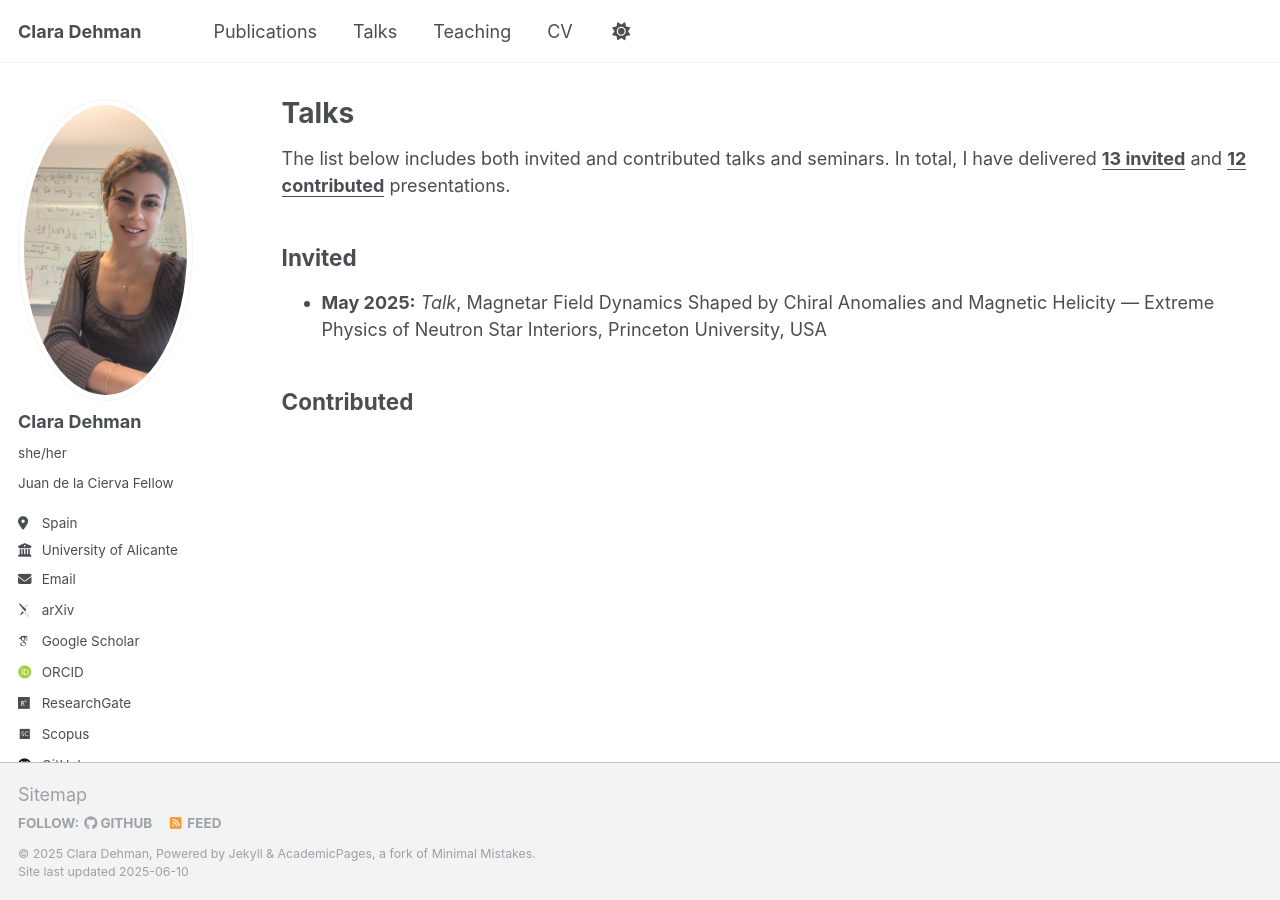
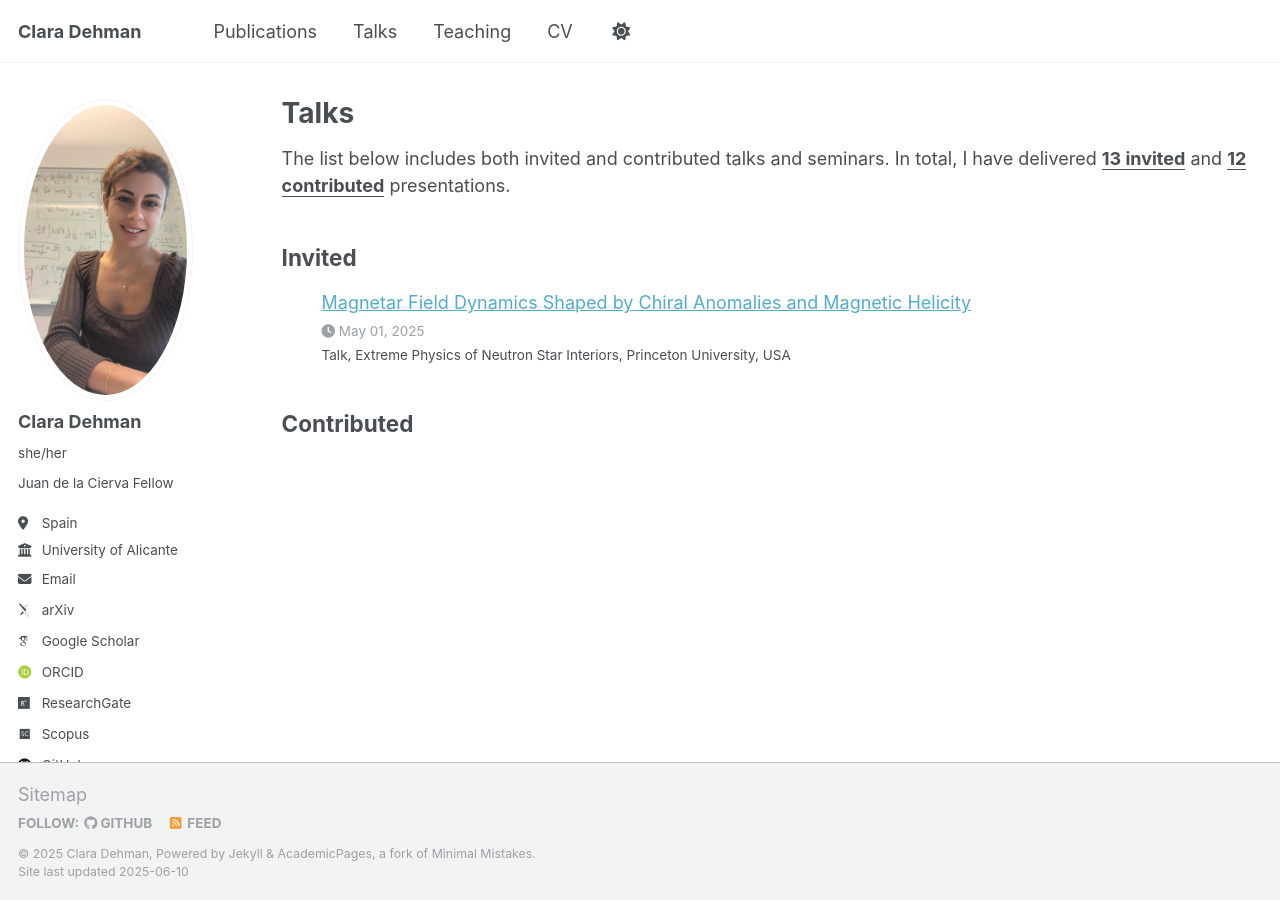
Before and after one commit to ClaraDehman/ClaraDehman.github.io, a Jekyll site: the page built from _pages/talks.html, in a window 1280 px wide. Built offline with Jekyll 4.4.1, drawn with Linux system fonts in a browser that asks for light colours; some web fonts are replaced.

Commit message:
Update archive-single-talk.html

```diff
--- a/_includes/archive-single-talk.html
+++ b/_includes/archive-single-talk.html
@@ -1,4 +1,51 @@
-<li>
-  <strong>{{ post.date | date: "%b %Y" }}:</strong>
-  <em>{{ post.type }}</em>, {{ post.title }} — {{ post.venue }}
-</li>
+{% include base_path %}
+
+{% if post.header.teaser %}
+  {% capture teaser %}{{ post.header.teaser }}{% endcapture %}
+{% else %}
+  {% assign teaser = site.teaser %}
+{% endif %}
+
+{% if post.id %}
+  {% assign title = post.title | markdownify | remove: "<p>" | remove: "</p>" %}
+{% else %}
+  {% assign title = post.title %}
+{% endif %}
+
+<div class="{{ include.type | default: "list" }}__item">
+  <article class="archive__item" itemscope itemtype="http://schema.org/CreativeWork">
+
+    {% if include.type == "grid" and teaser %}
+      <div class="archive__item-teaser">
+        <img src=
+          {% if teaser contains "://" %}
+            "{{ teaser }}"
+          {% else %}
+            "{{ teaser | prepend: "/images/" | prepend: base_path }}"
+          {% endif %}
+          alt="">
+      </div>
+    {% endif %}
+
+    <p class="archive__item-title" itemprop="headline">
+      {% if post.link %}
+        <a href="{{ post.link }}">{{ title }}</a> <a href="{{ base_path }}{{ post.url }}" rel="permalink"><i class="fa fa-link" aria-hidden="true" title="permalink"></i><span class="sr-only">Permalink</span></a>
+      {% else %}
+        <a href="{{ base_path }}{{ post.url }}" rel="permalink">{{ title }}</a>
+      {% endif %}
+    </p>
+
+    {% if post.date %}
+      <p class="page__meta"><i class="fa fa-clock" aria-hidden="true"></i> {{ post.date | date: '%B %d, %Y' }}</p>
+    {% endif %}
+
+    {% if post.venue %}
+      <p class="archive__item-excerpt" itemprop="description">{{ post.type }}, {{ post.venue }}</p>
+    {% endif %}
+
+    {% if post.excerpt %}
+      <p class="archive__item-excerpt" itemprop="description">{{ post.excerpt | markdownify }}</p>
+    {% endif %}
+
+  </article>
+</div>
```
